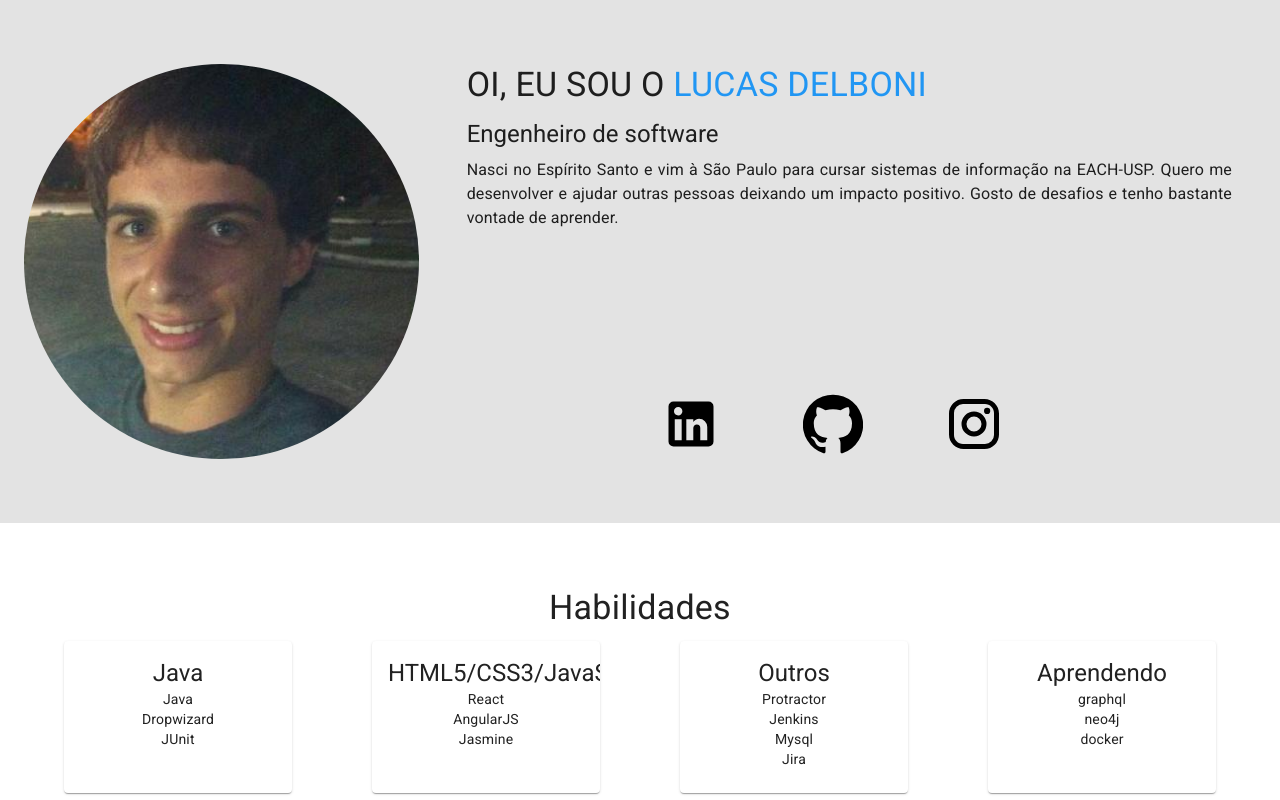
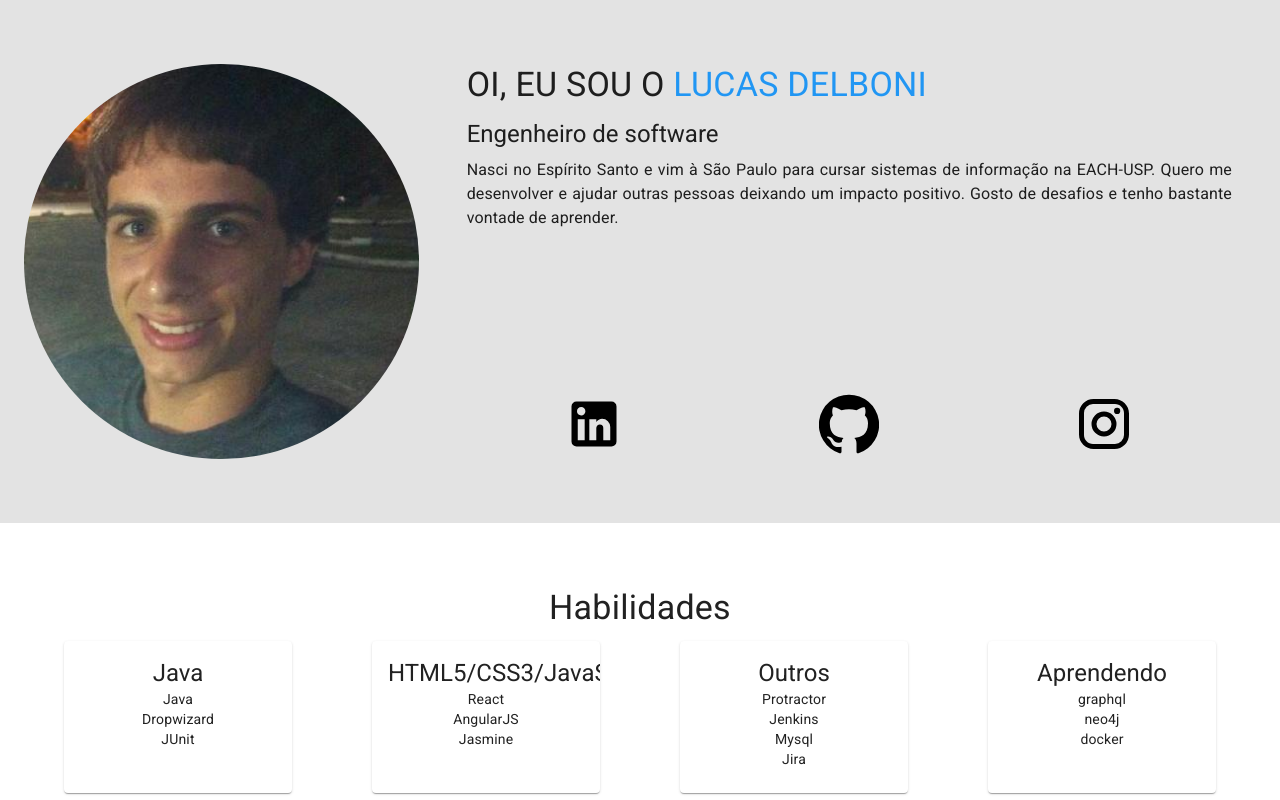
Before and after one commit to LucasDelboni/carrear-portfolio, a React (Create React App) app: page / in a window 1280 px wide. Shown: the top 800 px of the page. Built offline with nearby package versions, Linux system fonts and the light colour scheme.

Commit message:
fixing broken icon layout in about section

```diff
--- a/src/section/About.js
+++ b/src/section/About.js
@@ -28,20 +28,10 @@ const useStyles = makeStyles((theme) => ({
     width: 'auto',
     height: 'auto'
   },
-  content: {
-    height: '100%',
-    position: 'relative'
-  },
-  icons: {
-    position: 'absolute',
-    bottom: 0,
-    width: '100%'
-  },
   iconSize: {
     fontSize: '60px',
-    marginRight: '10%',
     color: 'black'
-  }
+  },
 }));
 
 export default function About() {
@@ -56,7 +46,9 @@ export default function About() {
             <Avatar className={classes.bigAvatar} alt="Lucas Delboni" src={photo} />
           </Grid>
           <Grid item xs={12} sm={8}>
-            <Container className={classes.content}>
+            <Container className={classes.content} style={{height: '100%'}}>
+              <Grid item container direction="column" justify="space-between" style={{height: '100%'}}>
+                <Grid item>
                   <Typography align='justify' variant="h4" component="h1" gutterBottom>
                     OI, EU SOU O <span className={classes.highlight}>LUCAS DELBONI</span>
                   </Typography>
@@ -67,8 +59,10 @@ export default function About() {
                     Nasci no Espírito Santo e vim à São Paulo para cursar sistemas de informação na EACH-USP. Quero me desenvolver e
                     ajudar outras pessoas deixando um impacto positivo. Gosto de desafios e tenho bastante vontade de aprender.
                   </Typography>
+                </Grid>
 
-              <div className={classes.icons}>
+                <Grid item className={classes.right}>
+                  <Grid item container justify="space-around">
                     <Link href='https://www.linkedin.com/in/lucasdelboni/' target="_blank" rel="noopener">
                       <LinkedInIcon className={classes.iconSize}/>
                     </Link>
@@ -78,7 +72,9 @@ export default function About() {
                     <Link href='https://www.instagram.com/l0ucas.delboni/' target="_blank" rel="noopener">
                       <InstagramIcon className={classes.iconSize}/>
                     </Link>
-              </div>
+                  </Grid>
+                </Grid>
+              </Grid>
 
             </Container>
           </Grid>
```
Lines whose indentation alone changed are shown as unchanged.
